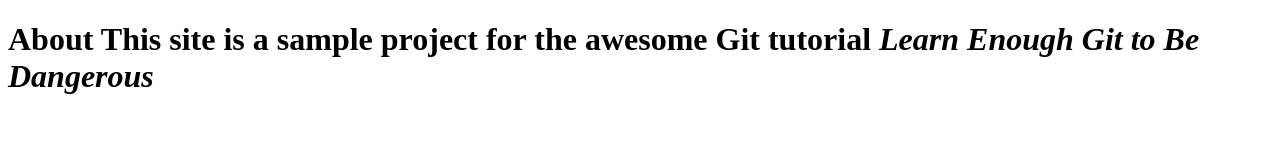
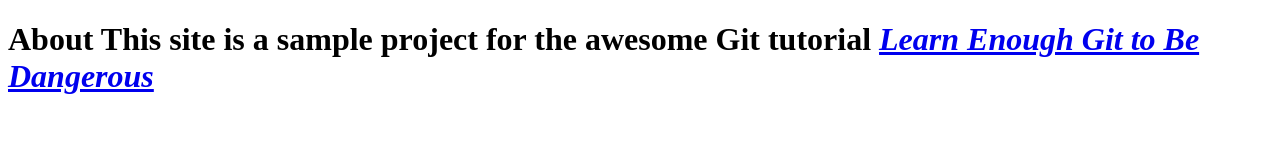
Before and after one commit to kalvinkalvink/learnEnoughGit, a plain HTML site: page about.html in a window 1280 px wide. Drawn offline with Linux system fonts and the light colour scheme.

Commit message:
Add link to tutorial title

```diff
--- a/about.html
+++ b/about.html
@@ -7,7 +7,7 @@
 		<h1>About</h1?
 		<p>
 			This site is a sample project for the <strong>awesome</strong> Git
-			tutorial <em>Learn Enough Git to Be Dangerous
+			tutorial <a href="http://learnenough.com/git-tutorial"><em>Learn Enough Git to Be Dangerous</em></a>
 		</p>
 	</body>
 </html>
```
